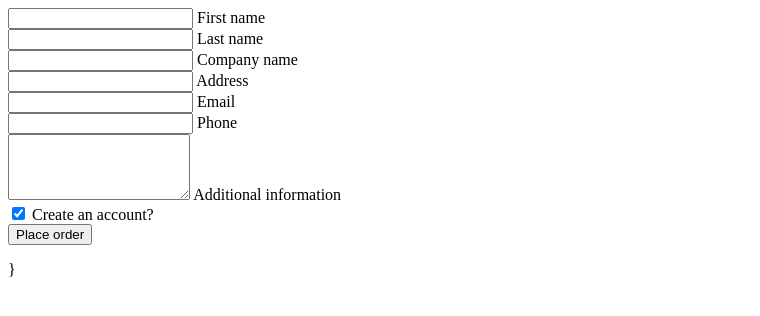
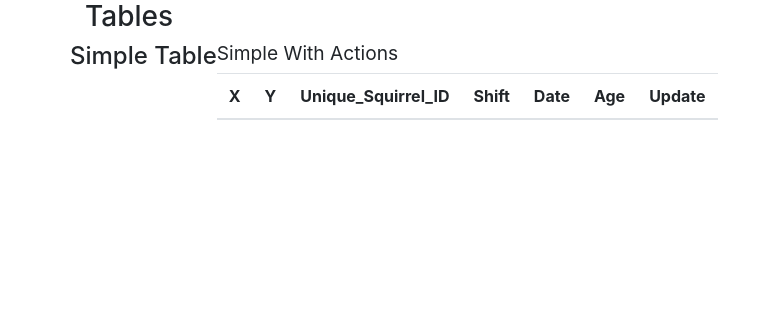
Before and after one commit to sd3419/TFAProject, a Django app: page /sightings/1 in a window 1280 px wide. Shown: the top 316 px of the page, without its empty margins (0-760 px from the left). Run offline with Django 3.2, Linux system fonts and the light colour scheme; data comes from the database, SQL or seed files in the repository; lists and menus that the app fills with data are empty; some libraries are stand-ins or nearby versions.

Commit message:
sighting update

```diff
--- a/TFAProject/TFAProject/urls.py
+++ b/TFAProject/TFAProject/urls.py
@@ -17,7 +17,7 @@ from django.contrib import admin
 from django.urls import path
 
 #my imports
-from hello.views import index, map_, sightings, update_sighting
+from hello.views import index, map_, sightings, update_sighting, squirrel_data_create
 #
 
 urlpatterns = [
@@ -25,5 +25,6 @@ urlpatterns = [
     path('hello/',index),
     path('map/', map_),
     path ('sightings/', sightings),
-    path ('sightings/<str:unique_squirrel_id>', update_sighting)
-]
+    path ('sightings/<str:unique_squirrel_id>', update_sighting),
+    path('create', squirrel_data_create),
+    ]
--- a/TFAProject/hello/templates/hello/update_sighting.html
+++ b/TFAProject/hello/templates/hello/update_sighting.html
@@ -1,68 +1,62 @@
-<form>
-  <!-- 2 column grid layout with text inputs for the first and last names -->
-  <div class="row mb-4">
-    <div class="col">
-      <div class="form-outline">
-        <input type="text" id="form6Example1" class="form-control" />
-        <label class="form-label" for="form6Example1">First name</label>
-      </div>
-    </div>
-    <div class="col">
-      <div class="form-outline">
-        <input type="text" id="form6Example2" class="form-control" />
-        <label class="form-label" for="form6Example2">Last name</label>
-      </div>
-    </div>
-  </div>
+<html xmlns="http://www.w3.org/1999/html" xmlns="http://www.w3.org/1999/html">
 
-  <!-- Text input -->
-  <div class="form-outline mb-4">
-    <input type="text" id="form6Example3" class="form-control" />
-    <label class="form-label" for="form6Example3">Company name</label>
-  </div>
+<head>
+    <link rel="stylesheet" href="https://fonts.googleapis.com/css?family=Roboto:300,400,500,700|Material+Icons">
+    <link rel="stylesheet" href="https://unpkg.com/bootstrap-material-design@4.1.1/dist/css/bootstrap-material-design.min.css" integrity="sha384-wXznGJNEXNG1NFsbm0ugrLFMQPWswR3lds2VeinahP8N0zJw9VWSopbjv2x7WCvX" crossorigin="anonymous">
+    <link href="https://maxcdn.bootstrapcdn.com/font-awesome/4.5.0/css/font-awesome.min.css" rel="stylesheet">
+    <link rel="stylesheet" type="text/css" href="https://fonts.googleapis.com/css?family=Roboto:300,400,500,700|Roboto+Slab:400,700|Material+Icons">
+<link href="//maxcdn.bootstrapcdn.com/bootstrap/4.0.0/css/bootstrap.min.css" rel="stylesheet" id="bootstrap-css">
+<script src="//maxcdn.bootstrapcdn.com/bootstrap/4.0.0/js/bootstrap.min.js"></script>
+<script src="//cdnjs.cloudflare.com/ajax/libs/jquery/3.2.1/jquery.min.js"></script>
+<!------ Include the above in your HEAD tag ---------->
 
-  <!-- Text input -->
-  <div class="form-outline mb-4">
-    <input type="text" id="form6Example4" class="form-control" />
-    <label class="form-label" for="form6Example4">Address</label>
-  </div>
+</head>
+<body>
+    <div class="container">
+    	<div class="title">
+    		<h3>Tables</h3>
+    	</div>
+    	<div class="row">
+            <div class="">
+                <h4>Simple Table</h4>
+            </div>
+            <div>
+            <h4><small>Simple With Actions</small></h4>
+                <div class="table-responsive">
+                    <table class="table">
+                    <thead>
+                        <tr>
+                            <th class="text-center">X</th>
+                            <th>Y</th>
+                            <th>Unique_Squirrel_ID</th>
+                            <th>Shift</th>
+                            <th class="text-right">Date</th>
+                            <th class="text-right">Age</th>
+                            <th class="text-right">Update</th>
+                        </tr>
+                    </thead>
+                    <tbody>
+                    {% for i in sightings %}
+                        <tr>
+                            <form>
+                            <td class="text-center"> <input type="number" value="{{i.X}}"></input></td>
+                            <td> <input type="number" value="{{i.Y}}">  </input></td>
+                            <td> <input type="text" value="{{i.Unique_Squirrel_ID}}"> </input></td>
+                            <td> <input type="text" value="{{i.Shift}}"> </input></td>
+                            <td class="text-right"><input type="date" value="{{i.Date.year}}-{{i.Date.month}}-{{i.Date.day}}">  </input></td>
+                            <td class="text-right"><input type="number" value="{{i.Age}}"> </input></td>
+                            <td class="td-actions text-right">
+                                <button type="button" rel="tooltip" class="btn btn-success btn-just-icon btn-sm" data-original-title="" title="Update" text="update">
+                                    <i class="material-icons">update</i>
+                                </button>
+                            </td>
+                            </form>
+                        </tr>
 
-  <!-- Email input -->
-  <div class="form-outline mb-4">
-    <input type="email" id="form6Example5" class="form-control" />
-    <label class="form-label" for="form6Example5">Email</label>
-  </div>
-
-  <!-- Number input -->
-  <div class="form-outline mb-4">
-    <input type="number" id="form6Example6" class="form-control" />
-    <label class="form-label" for="form6Example6">Phone</label>
-  </div>
-
-  <!-- Message input -->
-  <div class="form-outline mb-4">
-    <textarea class="form-control" id="form6Example7" rows="4"></textarea>
-    <label class="form-label" for="form6Example7">Additional information</label>
-  </div>
-
-  <!-- Checkbox -->
-  <div class="form-check d-flex justify-content-center mb-4">
-    <input
-      class="form-check-input me-2"
-      type="checkbox"
-      value=""
-      id="form6Example8"
-      checked
-    />
-    <label class="form-check-label" for="form6Example8"> Create an account? </label>
-  </div>
-
-  <!-- Submit button -->
-  <button type="submit" class="btn btn-primary btn-block mb-4">Place order</button>
-</form>
+                    {% endfor %}
+                    </tbody>
+                </table>
+                </div>
 
 
-
-{% for i in sightings %}
-{{i}}
-{% endfor %}}
+              </html>
--- a/TFAProject/hello/views.py
+++ b/TFAProject/hello/views.py
@@ -1,6 +1,6 @@
 from django.shortcuts import render
 from hello.models import squirrel_data
-
+from .forms import SquirreldataForm
 # Create your views here.
 def index(request):
     return render(request, 'hello/index.html')
@@ -16,3 +16,9 @@ def sightings(request):
 def update_sighting(request, unique_squirrel_id):
     sightings = list(squirrel_data.objects.filter(Unique_Squirrel_ID = unique_squirrel_id).values('X', 'Y','Unique_Squirrel_ID', 'Shift', 'Date', 'Age'))
     return render(request, 'hello/update_sighting.html', {'sightings': sightings})
+
+def squirrel_data_create(request):
+    form = SquirreldataForm(request.POST or None)
+    if form.is_valid():
+        form.save()
+    return render(request,"hello/index.html", {'form': form})
```
Also changed, not shown: TFAProject/hello/forms.py (added, +7 -0 lines), TFAProject/hello/templates/hello/index.html (+41 -1 lines).
